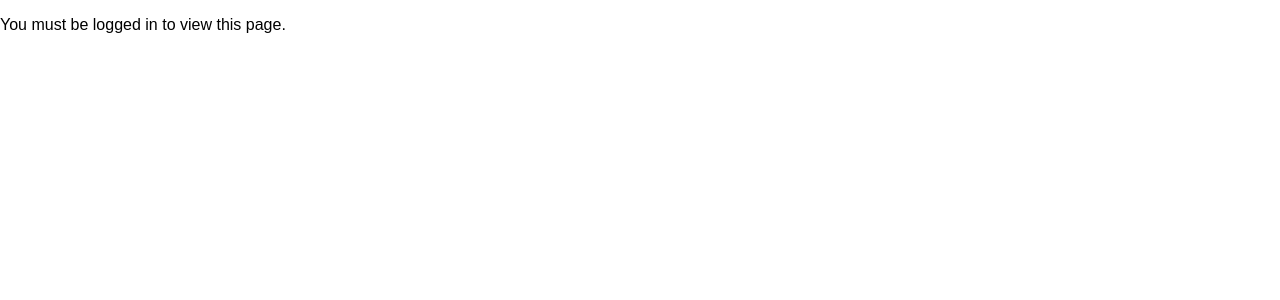
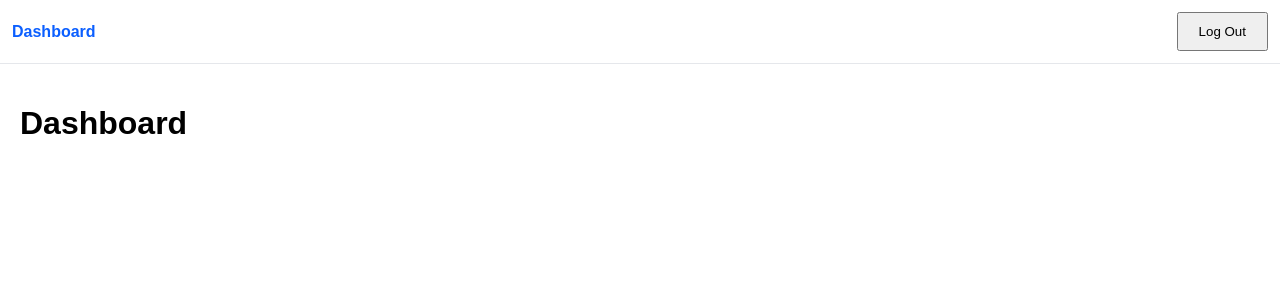
Before and after one commit to nicholas-c-geiger/pennytrail-app, a Next.js app: page /dashboard in a window 1280 px wide. Shown: the top 300 px of the page. Built offline with nearby package versions, Linux system fonts and the light colour scheme; no server answers.

Commit message:
Add NavBar and NavHost; wire into root layout

```diff
--- a/app/dashboard/page.tsx
+++ b/app/dashboard/page.tsx
@@ -1,19 +1,9 @@
 'use client';
 
-import { useSession } from 'next-auth/react';
-import LogOutButton from '../../components/ui/LogOutButton';
-
 export default function ProfilePage() {
-  const { data: session, status } = useSession();
-
-  if (status === 'loading') return <p>Loading...</p>;
-  if (!session) return <p>You must be logged in to view this page.</p>;
-
   return (
     <main style={{ padding: 20 }}>
       <h1>Dashboard</h1>
-      <p>Logged in as {session.user?.email}</p>
-      <LogOutButton style={{ padding: '8px 16px' }} />
     </main>
   );
 }
--- a/app/layout.tsx
+++ b/app/layout.tsx
@@ -1,11 +1,15 @@
 import '../styles/globals.css';
 import SessionWrapper from '../components/auth/SessionWrapper';
+import NavHost from '../components/ui/NavHost';
 
 export default function RootLayout({ children }: { children: React.ReactNode }) {
   return (
     <html lang="en">
       <body>
-        <SessionWrapper>{children}</SessionWrapper>
+        <SessionWrapper>
+          <NavHost />
+          {children}
+        </SessionWrapper>
       </body>
     </html>
   );
--- /dev/null
+++ b/components/ui/NavBar.tsx
@@ -0,0 +1,40 @@
+'use client';
+import Link from 'next/link';
+import { usePathname } from 'next/navigation';
+import LogOutButton from './LogOutButton';
+
+export default function NavBar() {
+  const pathname = usePathname() ?? '/';
+  const isDashboard = pathname === '/dashboard' || pathname.startsWith('/dashboard/');
+
+  return (
+    <nav
+      aria-label="Main navigation"
+      style={{
+        display: 'flex',
+        justifyContent: 'space-between',
+        alignItems: 'center',
+        padding: 12,
+        borderBottom: '1px solid #e5e7eb',
+      }}
+    >
+      <div>
+        <Link
+          href="/dashboard"
+          aria-current={isDashboard ? 'page' : undefined}
+          style={{
+            textDecoration: 'none',
+            color: isDashboard ? '#0B5FFF' : 'inherit',
+            fontWeight: isDashboard ? 600 : 400,
+          }}
+        >
+          Dashboard
+        </Link>
+      </div>
+
+      <div>
+        <LogOutButton />
+      </div>
+    </nav>
+  );
+}
--- /dev/null
+++ b/components/ui/NavHost.tsx
@@ -0,0 +1,13 @@
+"use client";
+import { usePathname } from 'next/navigation';
+import NavBar from './NavBar';
+
+export default function NavHost() {
+  const pathname = usePathname() ?? '/';
+
+  // Hide the nav on the external root page. Show on internal pages.
+  const showNav = pathname !== '/';
+
+  if (!showNav) return null;
+  return <NavBar />;
+}
```
